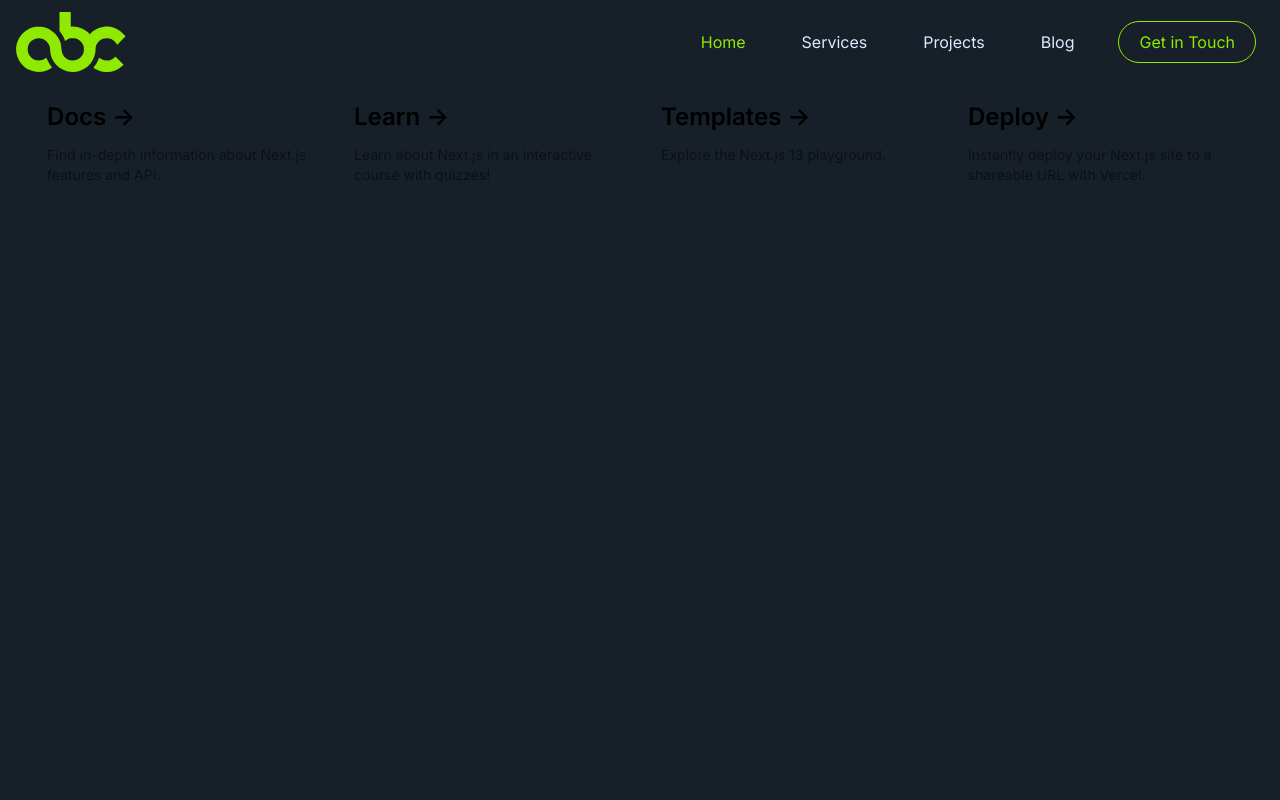
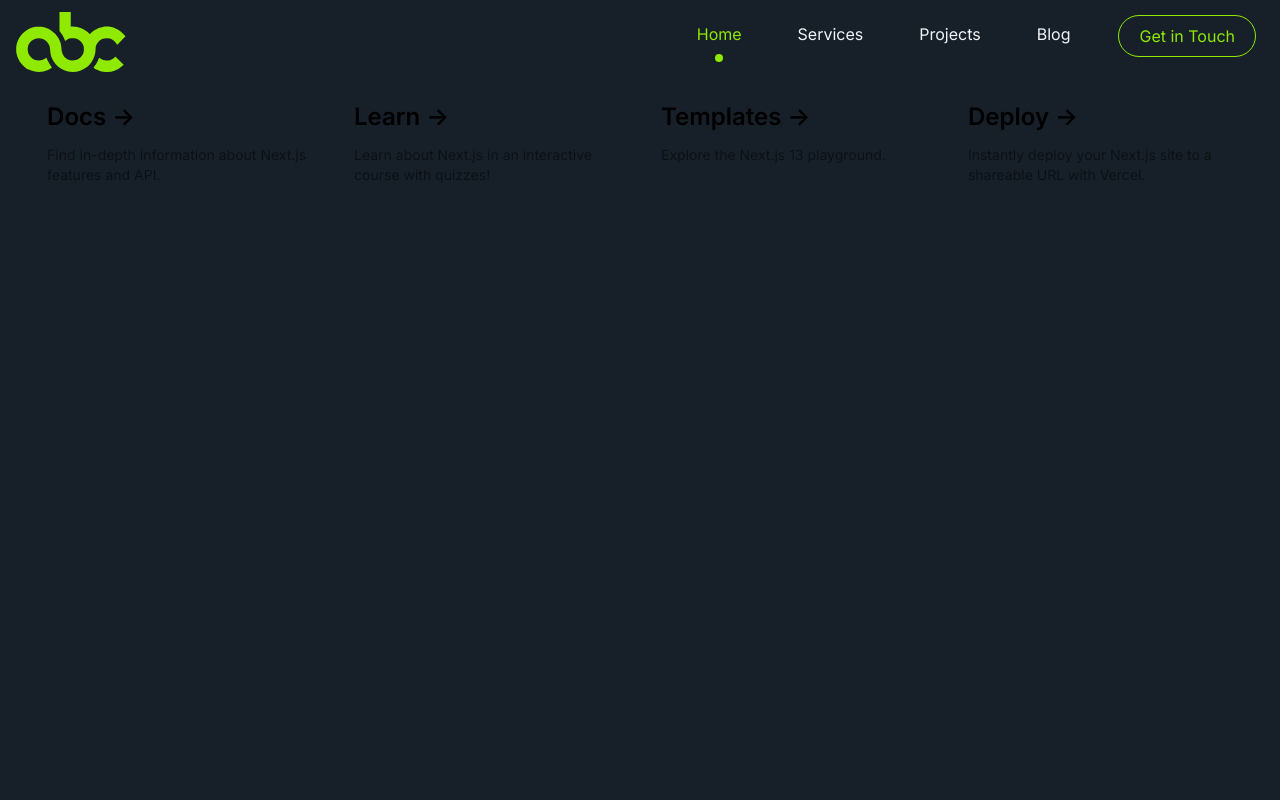
Before and after one commit to romancmm/lemonhive, a Next.js app: page / in a window 1280 px wide. Shown: the top 800 px of the page. Built offline with nearby package versions, Linux system fonts and the light colour scheme.

Commit message:
Navbar menu add :after

```diff
--- /dev/null
+++ b/src/components/Layouts/Navbar/Navbar.module.css
@@ -0,0 +1,9 @@
+.nav {
+  @apply p-2 lg:px-4 text-slate-100 rounded hover:text-secondary-light flex flex-col items-center justify-center gap-2 w-full
+  after:content-[''] after:bg-transparent after:h-2 after:w-2 after:rounded-full hover:after:bg-secondary-light
+  transition-colors duration-300 ease-in-out;
+}
+
+.activeNav {
+  @apply text-secondary-light after:bg-secondary-light;
+}
--- a/src/components/Layouts/Navbar/Navbar.tsx
+++ b/src/components/Layouts/Navbar/Navbar.tsx
@@ -5,6 +5,7 @@ import { usePathname } from "next/navigation";
 import { siteConfig } from "@/config/site";
 import { NavItem } from "@/types";
 import { cn } from "@/lib/utils";
+import s from "./Navbar.module.css";
 
 function Navbar() {
   const pathname = usePathname();
@@ -20,12 +21,9 @@ function Navbar() {
             <li key={item?.href} className="group">
               <Link
                 href={item?.href ?? "/"}
-                className={cn(
-                  `p-2 lg:px-4 text-blue-100 rounded hover:text-secondary-light transition-colors duration-300`,
-                  {
-                    ["text-secondary-light"]: pathname === item?.href,
-                  }
-                )}
+                className={cn(s.nav, {
+                  [s.activeNav]: pathname === item?.href,
+                })}
               >
                 {item?.title}
               </Link>
@@ -54,7 +52,7 @@ function Navbar() {
 
           <Link
             href="#"
-            className="p-2 lg:px-5 md:mx-2 text-secondary-light text-center border border-solid border-secondary-light rounded-full hover:border-secondary-dark hover:text-secondary-dark transition-colors duration-300 mt-1 md:mt-0 md:ml-1"
+            className="p-2 md:-mt-3 lg:px-5 md:mx-2 text-secondary-light text-center border border-solid border-secondary-light rounded-full hover:border-secondary-dark hover:text-secondary-dark transition-colors duration-300"
           >
             Get in Touch
           </Link>
```
